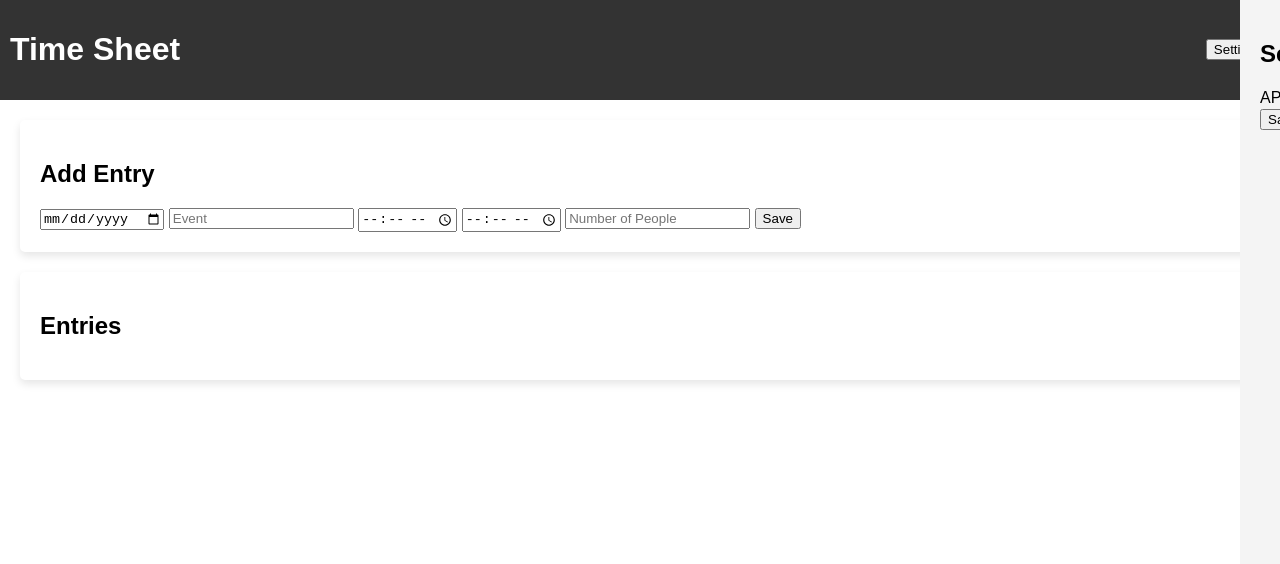
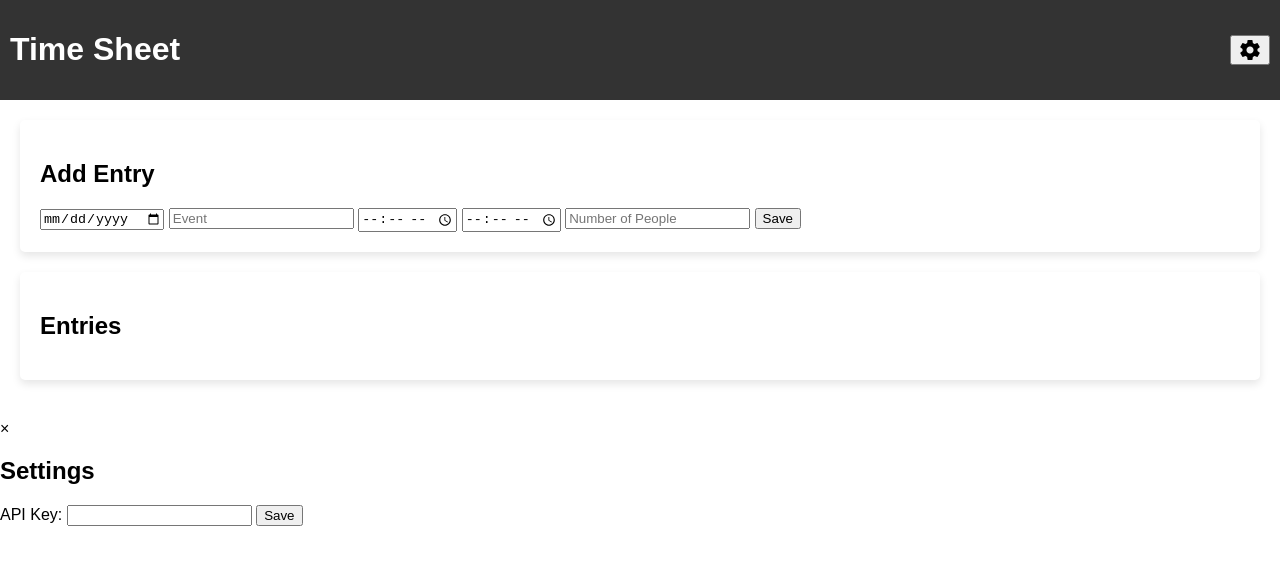
Before and after one commit to debra80/hrs, a plain HTML site: page index.html in a window 1280 px wide. Drawn offline with Linux system fonts and the light colour scheme.

Commit message:
Update index.html

```diff
--- a/index.html
+++ b/index.html
@@ -5,11 +5,12 @@
     <meta name="viewport" content="width=device-width, initial-scale=1.0">
     <title>Time Sheet</title>
     <link rel="stylesheet" href="styles.css">
+    <link rel="stylesheet" href="https://fonts.googleapis.com/icon?family=Material+Icons">
 </head>
 <body>
     <header>
         <h1>Time Sheet</h1>
-        <button id="settingsBtn">Settings</button>
+        <button id="settingsBtn" class="material-icons">settings</button>
     </header>
     <main id="main">
         <div class="card">
@@ -28,13 +29,15 @@
             <div id="entriesList"></div>
         </div>
     </main>
-    <aside id="settingsPanel">
-        <h2>Settings</h2>
-        <label for="apiKey">API Key:</label>
-        <input type="text" id="apiKey" value="">
-        <button id="saveBtn">Save</button>
-        <button id="closeBtn">Close</button>
-    </aside>
+    <div id="settingsModal" class="modal">
+        <div class="modal-content">
+            <span class="close">&times;</span>
+            <h2>Settings</h2>
+            <label for="apiKey">API Key:</label>
+            <input type="text" id="apiKey" value="">
+            <button id="saveBtn">Save</button>
+        </div>
+    </div>
     <script src="script.js"></script>
 </body>
 </html>
```
